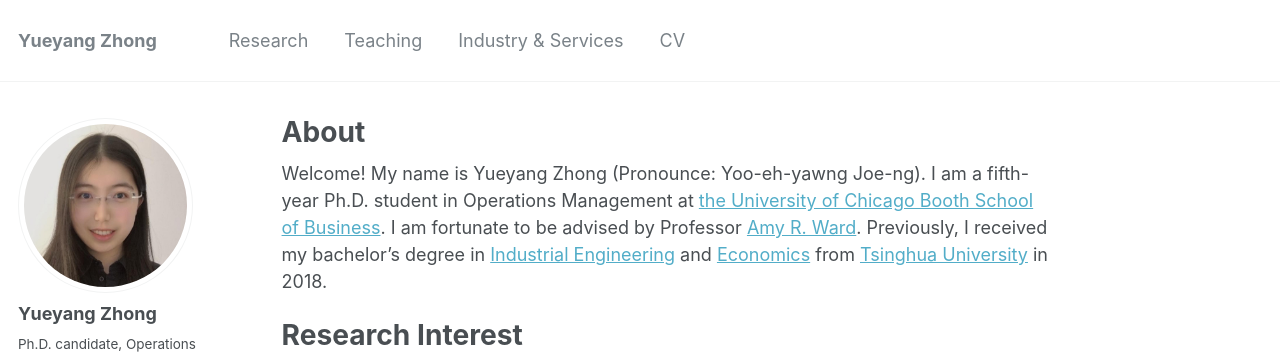
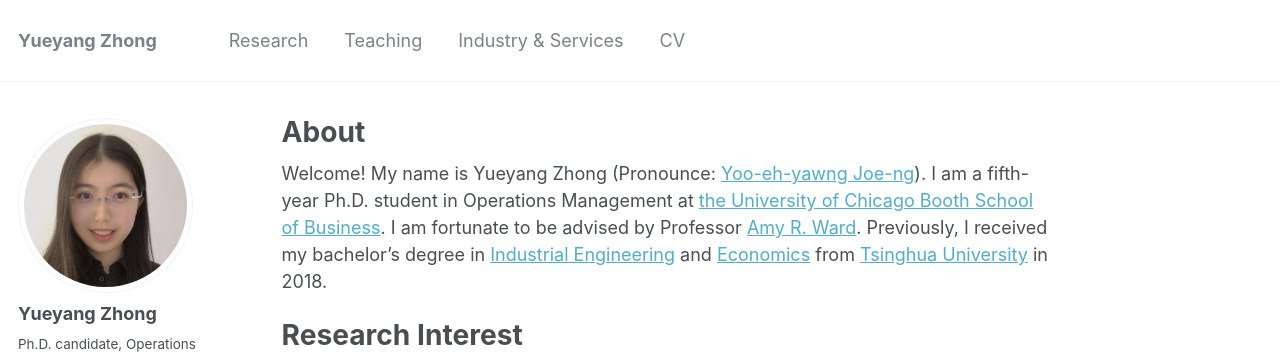
Before and after one commit to alicemengqi/site, a Jekyll site: the page built from _pages/about.md, in a window 1280 px wide. Shown: the top 356 px of the page. Built offline with Jekyll 4.4.1, drawn with Linux system fonts in a browser that asks for light colours; some of the changed lines change nothing that is shown.

Commit message:
Update about.md

```diff
--- a/_pages/about.md
+++ b/_pages/about.md
@@ -8,7 +8,7 @@
   - /about.html
 ---
 
-Welcome! My name is Yueyang Zhong (Pronounce: Yoo-eh-yawng Joe-ng). I am a fifth-year Ph.D. student in Operations Management at [the University of Chicago Booth School of Business](https://www.chicagobooth.edu). I am fortunate to be advised by Professor [Amy R. Ward](https://voices.uchicago.edu/amyward). Previously, I received my bachelor's degree in [Industrial Engineering](https://www.ie.tsinghua.edu.cn/eng) and [Economics](https://www.sem.tsinghua.edu.cn/en) from [Tsinghua University](https://www.tsinghua.edu.cn/en) in 2018.
+Welcome! My name is Yueyang Zhong (Pronounce: [Yoo-eh-yawng Joe-ng](https://translate.google.com/?hl=en&tab=TT&sl=en&tl=zh-CN&text=Yueyang%20Zhong&op=translate)). I am a fifth-year Ph.D. student in Operations Management at [the University of Chicago Booth School of Business](https://www.chicagobooth.edu). I am fortunate to be advised by Professor [Amy R. Ward](https://voices.uchicago.edu/amyward). Previously, I received my bachelor's degree in [Industrial Engineering](https://www.ie.tsinghua.edu.cn/eng) and [Economics](https://www.sem.tsinghua.edu.cn/en) from [Tsinghua University](https://www.tsinghua.edu.cn/en) in 2018.
 
 # Research Interest
 My primary research interests are in stochastic modeling of service systems with consideration of human strategic behavior and unknown systemic information. My research use tools from applied probability, game theory, and learning theory (in particular, online learning and reinforcement learning).
```
